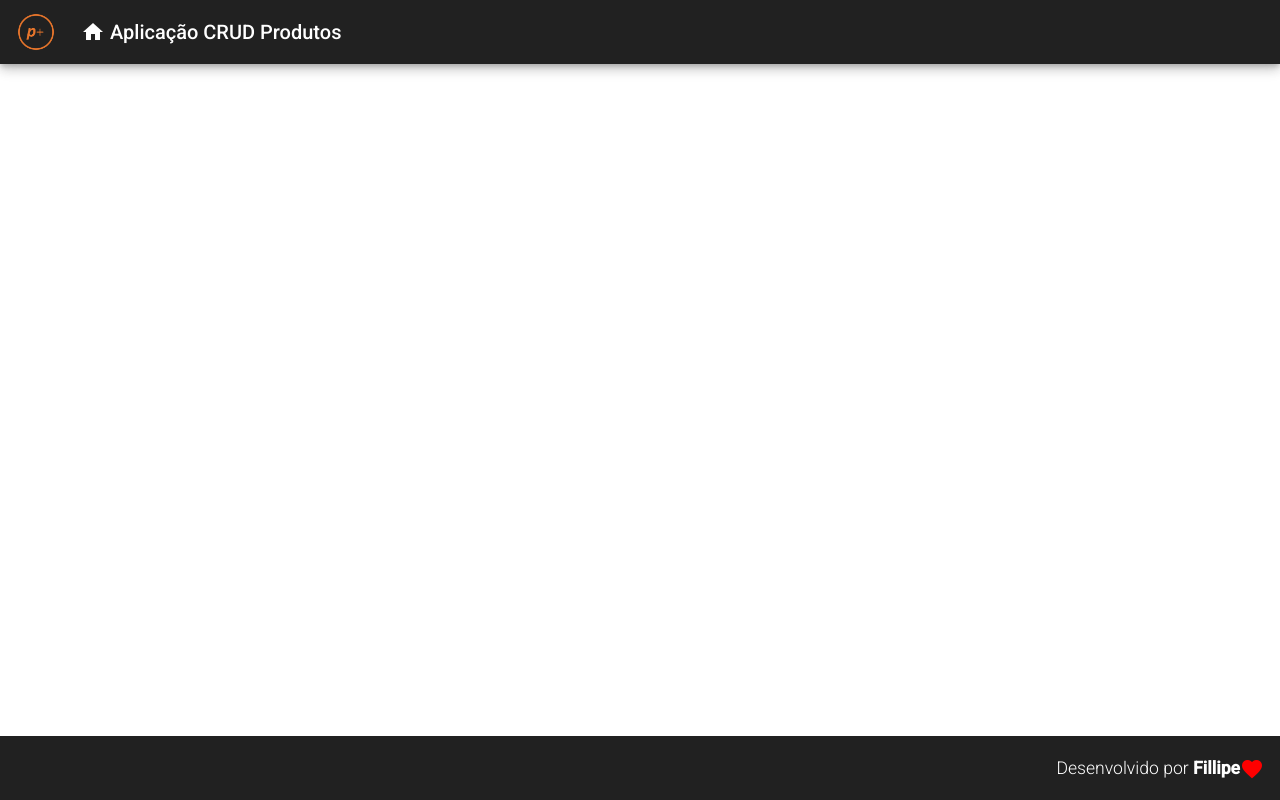
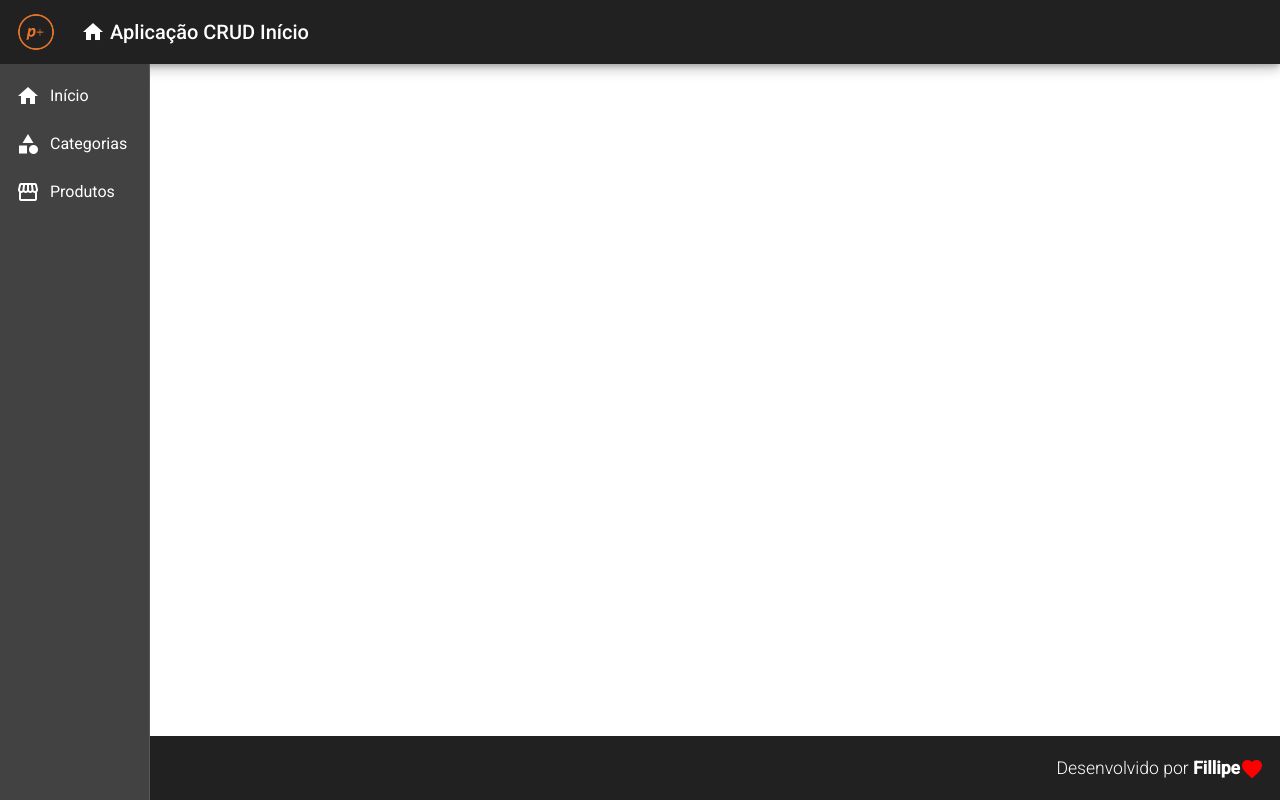
Before and after one commit to fillipe-felix/CRUD_produto_springboot_angular, an Angular app in the folder frontend/: page / in a window 1280 px wide. Built offline with nearby package versions, Linux system fonts and the light colour scheme.

Commit message:
criação do template nav e da view home

```diff
--- a/frontend/src/app/app.component.html
+++ b/frontend/src/app/app.component.html
@@ -1,2 +1,3 @@
 <app-header></app-header>
+<app-nav></app-nav>
 <app-footer></app-footer>
--- a/frontend/src/app/components/template/header/header.component.html
+++ b/frontend/src/app/components/template/header/header.component.html
@@ -10,7 +10,7 @@
                 home
             </i>
 
-            Aplicação CRUD Produtos
+            Aplicação CRUD Início
         </a>
     </span>
 </mat-toolbar>
--- /dev/null
+++ b/frontend/src/app/components/template/nav/nav.component.css
@@ -0,0 +1,11 @@
+.sidevav {
+    width: 150px;
+}
+
+.sidevav a {
+    color: white;
+}
+
+.sidevav i {
+    padding-right: 10px;
+}
--- /dev/null
+++ b/frontend/src/app/components/template/nav/nav.component.html
@@ -0,0 +1,24 @@
+<mat-sidenav-container class="container">
+    <mat-sidenav class="sidevav" mode="side" opened fixedInViewport="true" fixedTopGap="64">
+        <mat-nav-list class="nav-list">
+            <a mat-list-item>
+                <i class="material-icons">
+                    home
+                </i>
+                Início
+            </a>
+            <a mat-list-item>
+                <i class="material-icons">
+                    category
+                </i>
+                Categorias
+            </a>
+            <a mat-list-item>
+                <i class="material-icons">
+                    storefront
+                </i>
+                Produtos
+            </a>
+        </mat-nav-list>
+    </mat-sidenav>
+</mat-sidenav-container>
--- /dev/null
+++ b/frontend/src/app/components/template/nav/nav.component.ts
@@ -0,0 +1,15 @@
+import { Component, OnInit } from '@angular/core';
+
+@Component({
+  selector: 'app-nav',
+  templateUrl: './nav.component.html',
+  styleUrls: ['./nav.component.css']
+})
+export class NavComponent implements OnInit {
+
+  constructor() { }
+
+  ngOnInit(): void {
+  }
+
+}
--- /dev/null
+++ b/frontend/src/app/views/home/home.component.html
@@ -0,0 +1 @@
+<p>home works!</p>
--- /dev/null
+++ b/frontend/src/app/views/home/home.component.ts
@@ -0,0 +1,15 @@
+import { Component, OnInit } from '@angular/core';
+
+@Component({
+  selector: 'app-home',
+  templateUrl: './home.component.html',
+  styleUrls: ['./home.component.css']
+})
+export class HomeComponent implements OnInit {
+
+  constructor() { }
+
+  ngOnInit(): void {
+  }
+
+}
```
Also changed, not shown: frontend/src/app/app.module.ts (+11 -2 lines), frontend/src/app/views/home/home.component.css (added).
